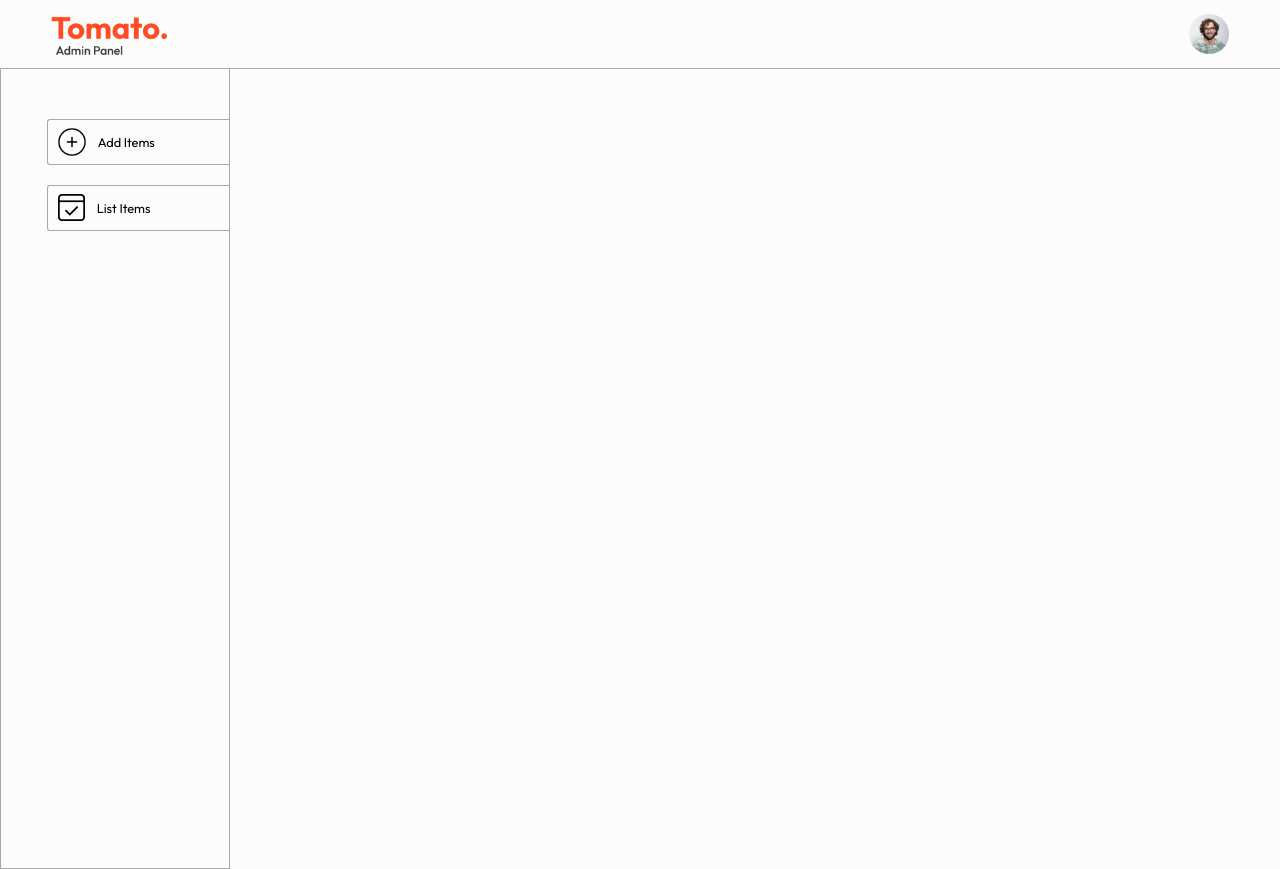
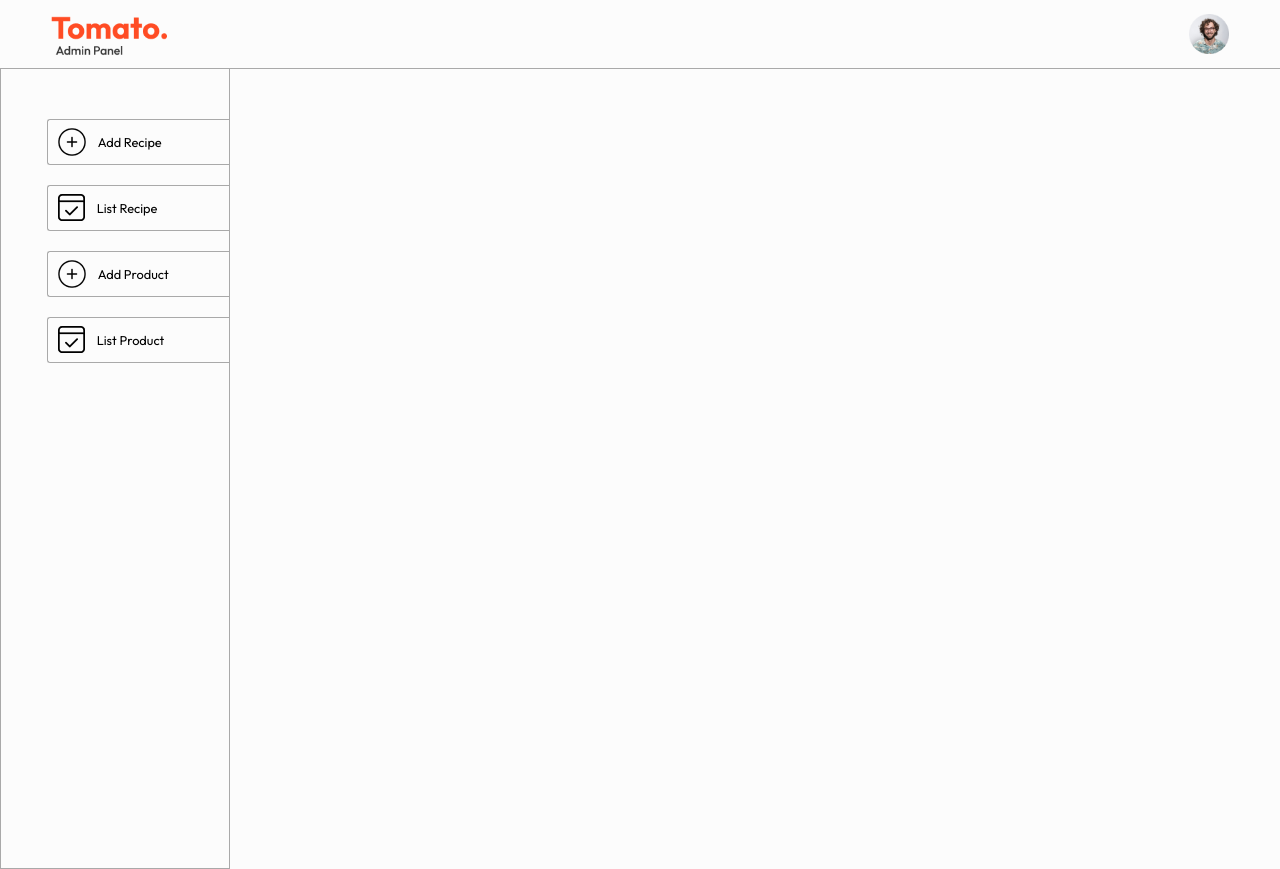
Before and after one commit to lambaluan2609/Food-Del, a React (Vite) app in the folder admin/: page / in a window 1280 px wide. Built offline with nearby package versions, Linux system fonts and the light colour scheme; no server answers.

Commit message:
add list in admin page

```diff
--- a/admin/src/components/Sidebar/Sidebar.jsx
+++ b/admin/src/components/Sidebar/Sidebar.jsx
@@ -9,11 +9,19 @@ const Sidebar = () => {
       <div className="sidebar-options">
         <NavLink to='/add' className="sidebar-option">
           <img src={assets.add_icon} alt="" />
-                <p>Add Items</p>
+          <p>Add Recipe</p>
         </NavLink>
         <NavLink to='/list' className="sidebar-option">
           <img src={assets.order_icon} alt="" />
-                <p>List Items</p>
+          <p>List Recipe</p>
+        </NavLink>
+        <NavLink to='/add_product' className="sidebar-option">
+          <img src={assets.add_icon} alt="" />
+          <p>Add Product</p>
+        </NavLink>
+        <NavLink to='/list_product' className="sidebar-option">
+          <img src={assets.order_icon} alt="" />
+          <p>List Product</p>
         </NavLink>
       </div>
     </div>
```
Also changed, not shown: 1 other file (tests, documents, lock files or other folders). Lines whose indentation alone changed are shown as unchanged.
